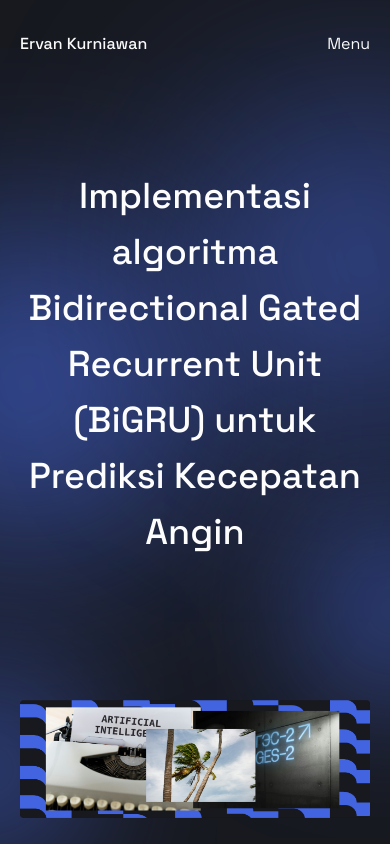
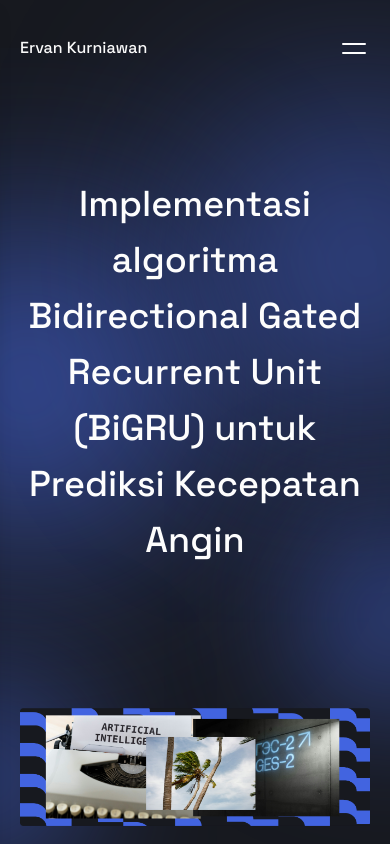
Before and after one commit to ervanervan/wind-speed-prediction-with-bigru, a React (Vite) app in the folder client/: page / in a window 390 px wide. Shown: the top 844 px of the page. Built offline with nearby package versions, Linux system fonts and the light colour scheme; a web font is replaced by a local one.

Commit message:
update: responsive homepage

```diff
--- /dev/null
+++ b/client/src/assets/icons/IconClose.jsx
@@ -0,0 +1,20 @@
+import React from "react";
+
+export default function IconClose({ className }) {
+  return (
+    <svg
+      xmlns="http://www.w3.org/2000/svg"
+      fill="none"
+      viewBox="0 0 24 24"
+      strokeWidth={1.5}
+      stroke="currentColor"
+      className={`${className}`}
+    >
+      <path
+        strokeLinecap="round"
+        strokeLinejoin="round"
+        d="M6 18 18 6M6 6l12 12"
+      />
+    </svg>
+  );
+}
--- /dev/null
+++ b/client/src/assets/icons/IconMenu.jsx
@@ -0,0 +1,20 @@
+import React from "react";
+
+export default function IconMenu({ className }) {
+  return (
+    <svg
+      xmlns="http://www.w3.org/2000/svg"
+      fill="none"
+      viewBox="0 0 24 24"
+      strokeWidth={1.5}
+      stroke="currentColor"
+      className={`${className}`}
+    >
+      <path
+        strokeLinecap="round"
+        strokeLinejoin="round"
+        d="M3.75 9h16.5m-16.5 6.75h16.5"
+      />
+    </svg>
+  );
+}
--- a/client/src/components/Navbar.jsx
+++ b/client/src/components/Navbar.jsx
@@ -1,8 +1,19 @@
-import React from "react";
+import React, { useState } from "react";
 import { Link } from "react-router-dom";
 import logo from "../assets/logo.svg";
+import logoWhite from "../assets/logo-white.svg";
+import IconMenu from "../assets/icons/IconMenu";
+import IconClose from "../assets/icons/IconClose";
+import gradientLCL from "../assets/gradient-l-c-l.svg";
+import gradientFBR from "../assets/gradient-f-b-r.svg";
 
 export default function Navbar() {
+  const [isOpen, setIsOpen] = useState(false);
+
+  const handleToggle = () => {
+    setIsOpen((prevState) => !prevState);
+  };
+
   return (
     <header className="container mx-auto py-6 px-5">
       <nav className="flex items-center justify-between py-2">
@@ -30,7 +41,61 @@ export default function Navbar() {
             </Link>
           </div>
         </div>
-        <div className="text-white-1 md:hidden">Menu</div>
+        <button className="md:hidden" onClick={handleToggle}>
+          <IconMenu className="size-8 stroke-white-2" />
+        </button>
+
+        <div
+          className={`fixed h-screen w-full top-0 right-0 z-50 bg-dark text-textBlack flex flex-col items-start justify-start shadow-lg gap-y-4 px-5 pt-[7.5rem] pb-8 transition-all duration-500 transform ${
+            isOpen
+              ? "translate-x-[0%] ease-in-out"
+              : "-translate-x-[100%] ease-in-out"
+          }`}
+        >
+          <div className="text-textBlack flex flex-col items-start justify-center w-full gap-y-5 sm:px-14">
+            <Link
+              to={"/anambas"}
+              className="py-3 text-white-1 font-medium text-xl"
+            >
+              Anambas
+            </Link>
+            <hr className="border[.5px] border-bgBlack2 w-full" />
+
+            <Link
+              to={"/tanjungpinang"}
+              className="py-3 text-white-1 font-medium text-xl"
+            >
+              Tanjungpinang
+            </Link>
+            <hr className="border[.5px] border-bgBlack2 w-full" />
+          </div>
+
+          {/* <img
+            src={gradientLTR}
+            alt=""
+            className="absolute -top-48 right-0 -z-10"
+          /> */}
+          <img
+            src={gradientLCL}
+            alt=""
+            className="absolute -top-96 left-0 -z-10"
+          />
+          <img
+            src={gradientFBR}
+            alt=""
+            className="absolute bottom-0 right-0 -z-10"
+          />
+
+          <Link to={"/"} className="absolute top-8 left-5 sm:left-16">
+            <img src={logoWhite} alt="" className="w-32" />
+          </Link>
+          <button
+            className="absolute top-8 right-5 sm:right-16"
+            onClick={handleToggle}
+          >
+            <IconClose className="size-8 stroke-white-2" />
+          </button>
+        </div>
       </nav>
     </header>
   );
```
